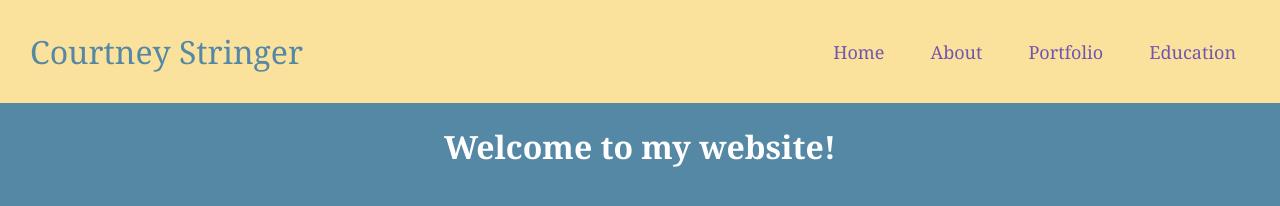
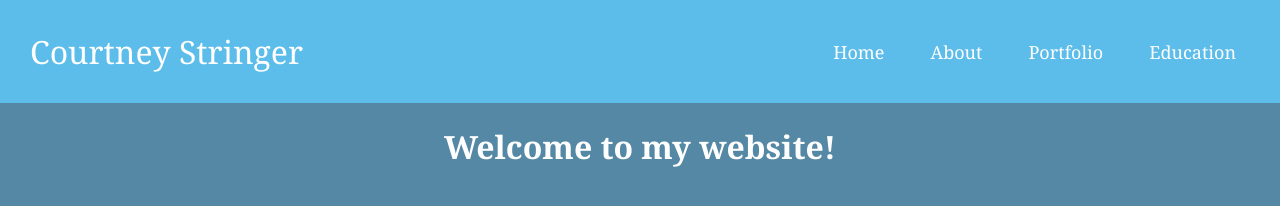
Before and after one commit to courtney-stringer/courtney-stringer.github.io, a plain HTML site: page index.html in a window 1280 px wide. Drawn offline with Linux system fonts and the light colour scheme.

Commit message:
Update style.css
copied from replit

```diff
--- a/style.css
+++ b/style.css
@@ -7,7 +7,7 @@ img {
 body {
   text-align: center;
   font-family: Cambria, Cochin, Georgia, Times, 'Times New Roman', serif;
-  background: #5488A5;
+  background: #fbe29c;
   color: #fff;
 }
 /* UTILITIES */
@@ -31,30 +31,30 @@ li {
  align-items: center;
  justify-content: space-between;
  padding: 30px;
- background-color: #FBE29C;
- color: #5488A5;
+ background-color: #5dbdea;
+ color: #fff;
 }
 .nav-links a {
- color: #7554ae;
+ color: #fff;
 }
 /* LOGO */
 .logo {
-  color: #5488A5;
-  font-size: 32px;
+  color: #fff;
+ font-size: 32px;
 }
 /* NAVBAR MENU */
 .menu {
-  color: #ef7c83;
+  color: #fff;
  display: flex;
  gap: 1em;
  font-size: 18px;
 }
 .menu li:hover {
- background-color: #fff;
+ background-color: #fbe29c;
  border-radius: 5px;
  transition: 0.3s ease;
 }
 .menu li {
-  color: #ef7c8e;
+  color: #fff;
  padding: 5px 14px;
 }
```
